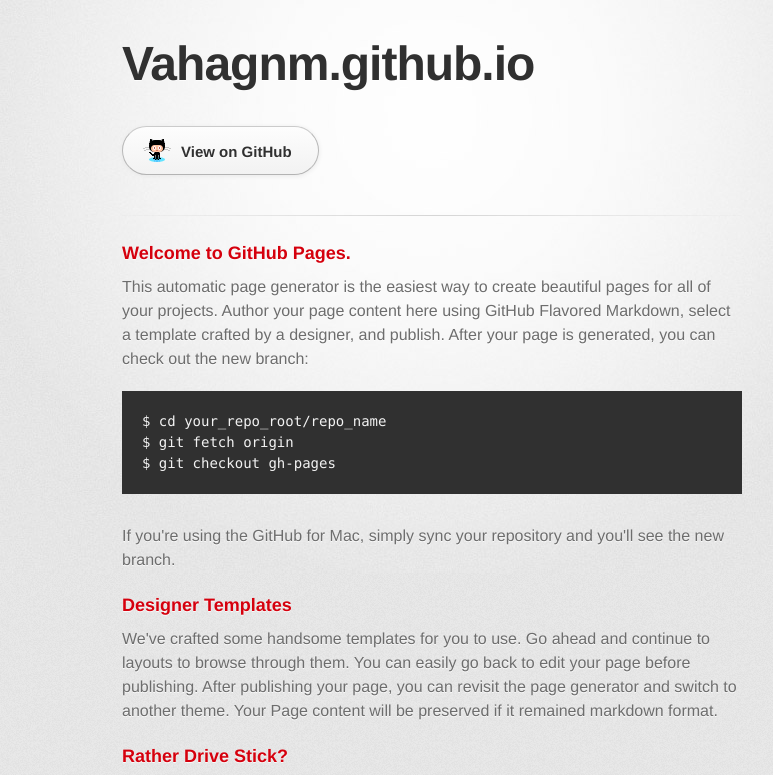
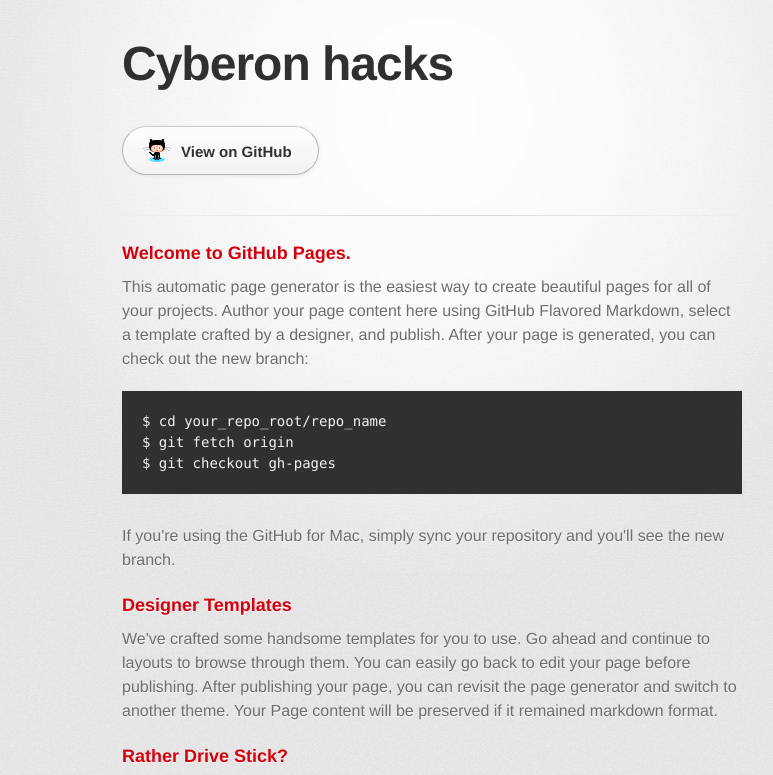
Before and after one commit to iCyberon/vahagnm.github.io, a plain HTML site: page index.html in a window 1280 px wide. Shown: the top 775 px of the page, without its empty margins (208-981 px from the left). Drawn offline with Linux system fonts and the light colour scheme; a web font is replaced by a local one.

Commit message:
Update index.html

```diff
--- a/index.html
+++ b/index.html
@@ -10,7 +10,7 @@
     <!--[if lt IE 9]>
     <script src="//html5shiv.googlecode.com/svn/trunk/html5.js"></script>
     <![endif]-->
-    <title>Vahagnm.github.io by vahagnm</title>
+    <title>Cyberon' hacks</title>
   </head>
 
   <body>
@@ -18,7 +18,7 @@
       <div class="inner">
 
         <header>
-          <h1>Vahagnm.github.io</h1>
+          <h1>Cyberon hacks</h1>
           <h2></h2>
         </header>
 
```
